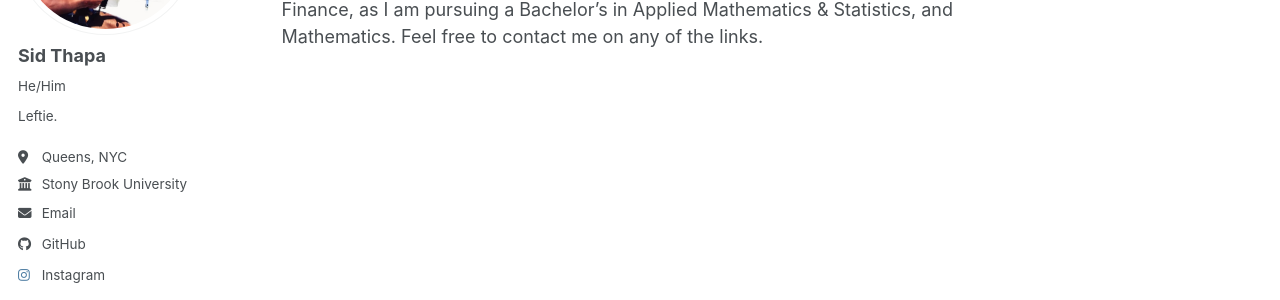
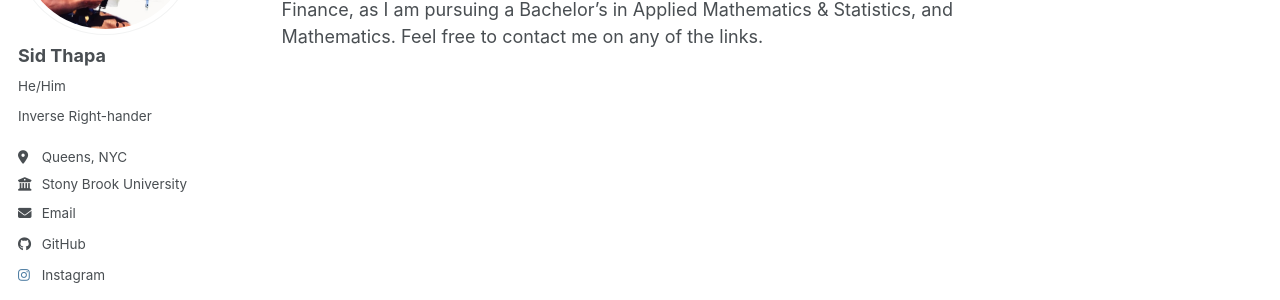
Before and after one commit to SidCashGone/sidcashgone.github.io, a Jekyll site: the page built from _pages/about.md, in a window 1280 px wide. Shown: the part 225-525 px from the top of the page. Built offline with Jekyll 4.4.1, drawn with Linux system fonts in a browser that asks for light colours; a style sheet for code colours, icons or effects is not loaded.

Commit message:
Update bio in _config.yml

```diff
--- a/_config.yml
+++ b/_config.yml
@@ -25,7 +25,7 @@ author:
   avatar           : "pfp.jpg"
   name             : "Sid Thapa"
   pronouns         : "He/Him"
-  bio              : "Leftie."
+  bio              : "Inverse Right-hander  "
   location         : "Queens, NYC"
   employer         : "Stony Brook University"
   uri              : # URL
```
